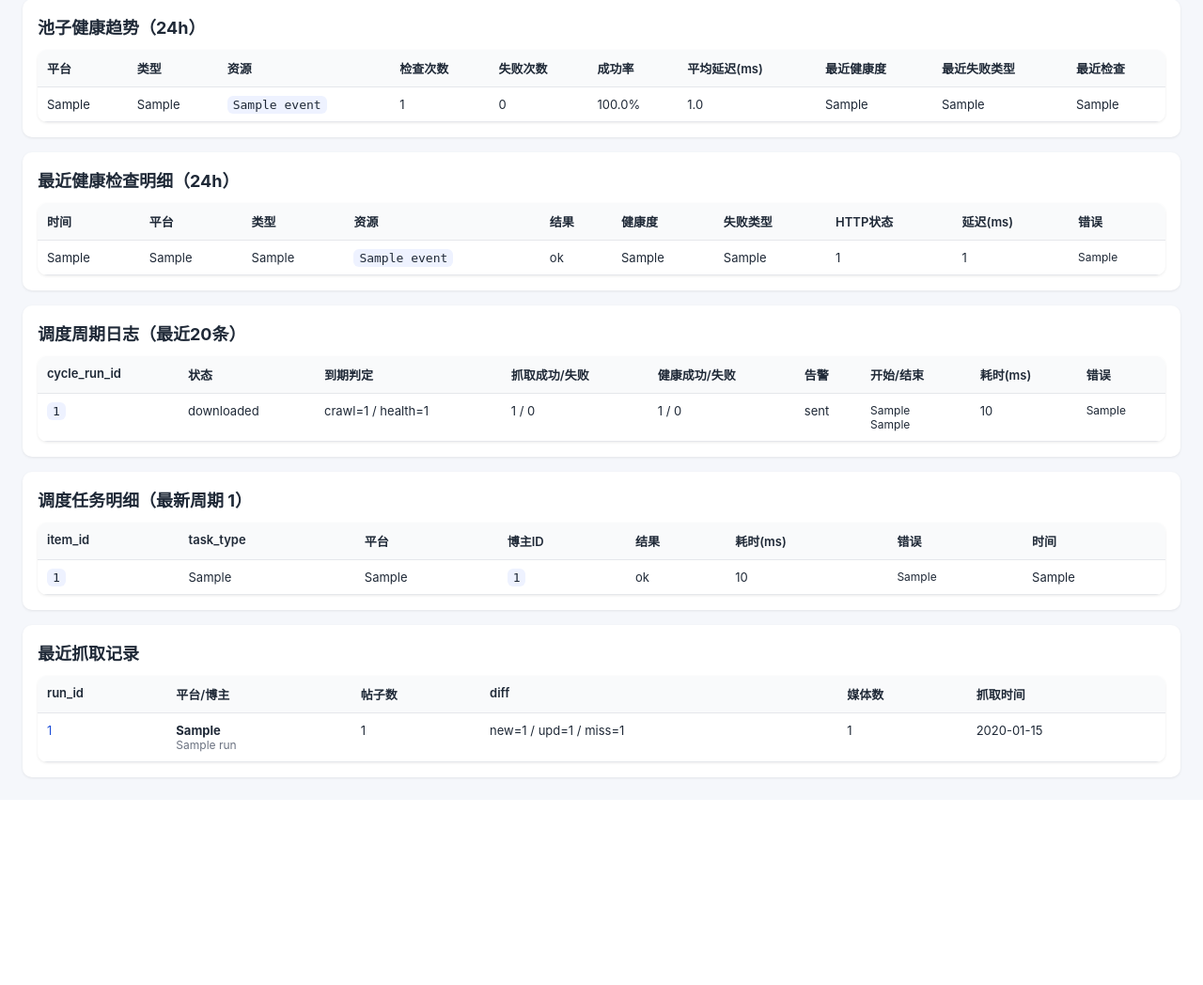
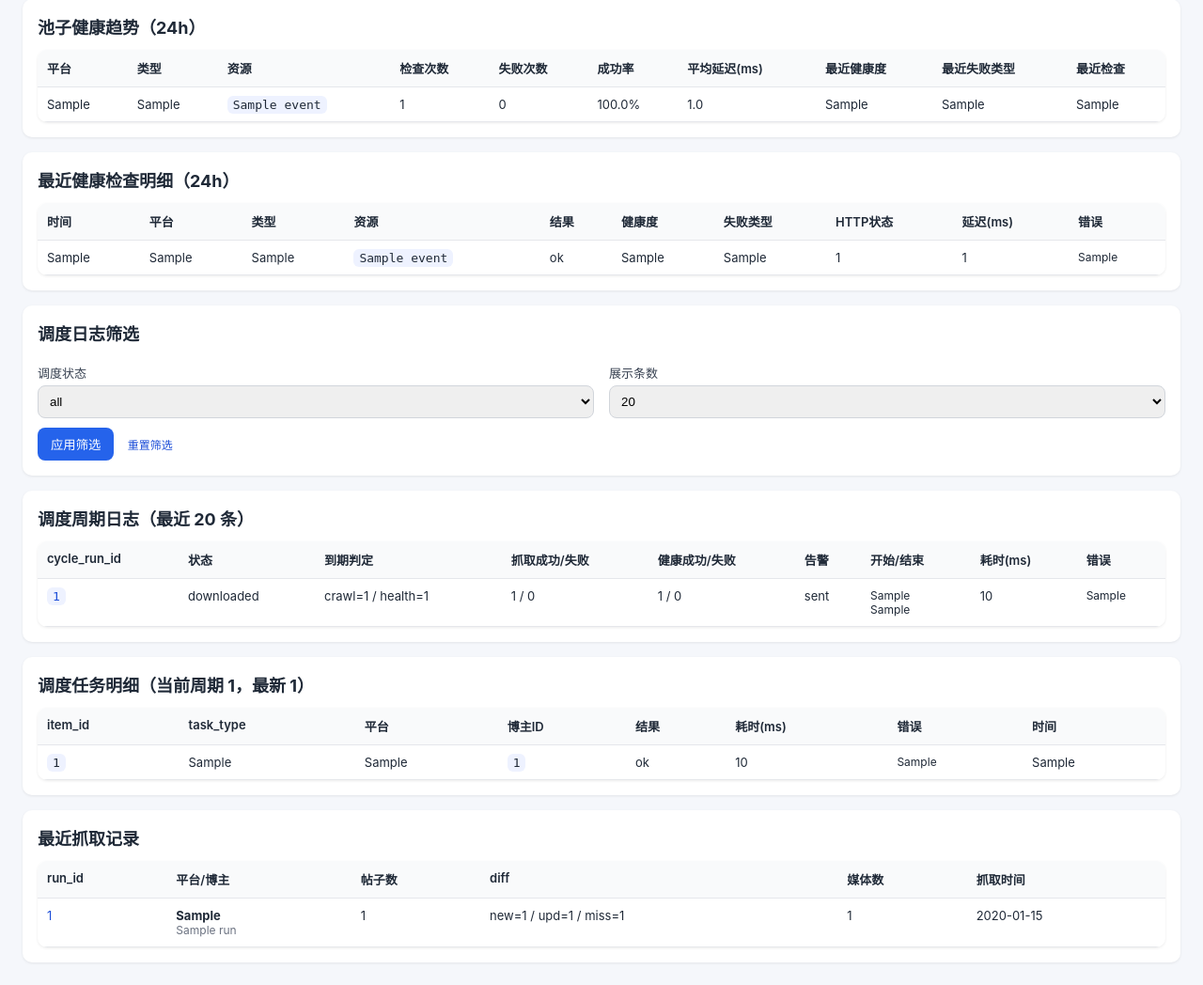
Before and after one commit to jone-code/Crawler, a Flask app: a page that uses src/templates/dashboard.html in a window 1280 px wide. Shown: the part 1981-3029 px from the top of the page at 94% size. Before the commit the page ends 2810 px from the top, so only its background shows below. Run offline with Flask 3, Linux system fonts and the light colour scheme; tables that the repository leaves empty hold one stand-in row (values such as "Sample post").

Commit message:
Add scheduler log filters and cycle detail selection
Co-authored-by: Aaron <jone-code@users.noreply.github.com>

```diff
--- a/src/admin_web.py
+++ b/src/admin_web.py
@@ -61,6 +61,18 @@ def create_app(db_path: str | None = None) -> Flask:
             parsed_window = 24
         health_window_hours = parsed_window if parsed_window in {24, 72, 168} else 24
         only_abnormal = (request.args.get("only_abnormal") or "").strip() == "1"
+        scheduler_status_raw = (request.args.get("scheduler_status") or "").strip().lower()
+        scheduler_status = (
+            scheduler_status_raw
+            if scheduler_status_raw in {"running", "success", "partial_failed", "no_due", "failed"}
+            else None
+        )
+        scheduler_limit_raw = (request.args.get("scheduler_limit") or "20").strip()
+        try:
+            scheduler_limit_parsed = int(scheduler_limit_raw)
+        except ValueError:
+            scheduler_limit_parsed = 20
+        scheduler_limit = scheduler_limit_parsed if scheduler_limit_parsed in {20, 50, 100} else 20
 
         creators = list_creator_ids(db_path=app.config["DB_PATH"], enabled_only=False)
         accounts = list_crawl_account_pool(db_path=app.config["DB_PATH"], enabled_only=False)
@@ -83,16 +95,24 @@ def create_app(db_path: str | None = None) -> Flask:
         )
         scheduler_cycles = list_scheduler_cycle_runs(
             db_path=app.config["DB_PATH"],
-            limit=20,
+            limit=scheduler_limit,
+            status=scheduler_status,
         )
+        selected_cycle_id_raw = (request.args.get("selected_cycle_id") or "").strip()
+        try:
+            selected_cycle_id = int(selected_cycle_id_raw) if selected_cycle_id_raw else None
+        except ValueError:
+            selected_cycle_id = None
         latest_cycle_id = (
             int(scheduler_cycles[0]["id"])
             if scheduler_cycles and isinstance(scheduler_cycles[0], dict)
             else None
         )
+        if selected_cycle_id is None:
+            selected_cycle_id = latest_cycle_id
         scheduler_cycle_items = list_scheduler_cycle_run_items(
             db_path=app.config["DB_PATH"],
-            cycle_run_id=latest_cycle_id,
+            cycle_run_id=selected_cycle_id,
             limit=100,
         )
         recent_runs = _list_recent_runs(app.config["DB_PATH"], limit=50)
@@ -108,9 +128,12 @@ def create_app(db_path: str | None = None) -> Flask:
             health_filter_resource_type=health_resource_type_raw or "all",
             health_filter_window_hours=health_window_hours,
             health_filter_only_abnormal=only_abnormal,
+            scheduler_filter_status=scheduler_status_raw or "all",
+            scheduler_filter_limit=scheduler_limit,
             scheduler_cycles=scheduler_cycles,
             scheduler_cycle_items=scheduler_cycle_items,
             latest_cycle_id=latest_cycle_id,
+            selected_cycle_id=selected_cycle_id,
             recent_runs=recent_runs,
             default_db_path=app.config["DB_PATH"],
         )
--- a/src/templates/dashboard.html
+++ b/src/templates/dashboard.html
@@ -327,6 +327,11 @@
     <div class="card" style="margin-bottom:16px;">
       <h2>健康视图筛选</h2>
       <form method="get" action="/">
+        <input type="hidden" name="scheduler_status" value="{{ scheduler_filter_status }}" />
+        <input type="hidden" name="scheduler_limit" value="{{ scheduler_filter_limit }}" />
+        {% if selected_cycle_id %}
+        <input type="hidden" name="selected_cycle_id" value="{{ selected_cycle_id }}" />
+        {% endif %}
         <div class="grid" style="margin-bottom:0;">
           <div>
             <label>平台</label>
@@ -436,7 +441,42 @@
     </div>
 
     <div class="card" style="margin-bottom:16px;">
-      <h2>调度周期日志（最近20条）</h2>
+      <h2>调度日志筛选</h2>
+      <form method="get" action="/">
+        <input type="hidden" name="health_platform" value="{{ health_filter_platform }}" />
+        <input type="hidden" name="health_resource_type" value="{{ health_filter_resource_type }}" />
+        <input type="hidden" name="health_window_hours" value="{{ health_filter_window_hours }}" />
+        {% if health_filter_only_abnormal %}
+        <input type="hidden" name="only_abnormal" value="1" />
+        {% endif %}
+        <div class="grid" style="margin-bottom:0;">
+          <div>
+            <label>调度状态</label>
+            <select name="scheduler_status">
+              <option value="all" {% if scheduler_filter_status == "all" %}selected{% endif %}>all</option>
+              <option value="running" {% if scheduler_filter_status == "running" %}selected{% endif %}>running</option>
+              <option value="success" {% if scheduler_filter_status == "success" %}selected{% endif %}>success</option>
+              <option value="partial_failed" {% if scheduler_filter_status == "partial_failed" %}selected{% endif %}>partial_failed</option>
+              <option value="no_due" {% if scheduler_filter_status == "no_due" %}selected{% endif %}>no_due</option>
+              <option value="failed" {% if scheduler_filter_status == "failed" %}selected{% endif %}>failed</option>
+            </select>
+          </div>
+          <div>
+            <label>展示条数</label>
+            <select name="scheduler_limit">
+              <option value="20" {% if scheduler_filter_limit == 20 %}selected{% endif %}>20</option>
+              <option value="50" {% if scheduler_filter_limit == 50 %}selected{% endif %}>50</option>
+              <option value="100" {% if scheduler_filter_limit == 100 %}selected{% endif %}>100</option>
+            </select>
+          </div>
+        </div>
+        <button type="submit">应用筛选</button>
+        <a class="small" href="/" style="margin-left:10px;">重置筛选</a>
+      </form>
+    </div>
+
+    <div class="card" style="margin-bottom:16px;">
+      <h2>调度周期日志（最近 {{ scheduler_filter_limit }} 条）</h2>
       <table>
         <thead>
           <tr>
@@ -454,7 +494,11 @@
         <tbody>
           {% for cycle in scheduler_cycles %}
           <tr>
-            <td><code>{{ cycle.id }}</code></td>
+            <td>
+              <a href="/?scheduler_status={{ scheduler_filter_status }}&scheduler_limit={{ scheduler_filter_limit }}&selected_cycle_id={{ cycle.id }}&health_platform={{ health_filter_platform }}&health_resource_type={{ health_filter_resource_type }}&health_window_hours={{ health_filter_window_hours }}{% if health_filter_only_abnormal %}&only_abnormal=1{% endif %}">
+                <code>{{ cycle.id }}</code>
+              </a>
+            </td>
             <td>{{ cycle.status }}</td>
             <td>
               crawl={{ 1 if cycle.crawl_due else 0 }} /
@@ -478,7 +522,7 @@
     </div>
 
     <div class="card" style="margin-bottom:16px;">
-      <h2>调度任务明细（最新周期 {{ latest_cycle_id or "-" }}）</h2>
+      <h2>调度任务明细（当前周期 {{ selected_cycle_id or "-" }}，最新 {{ latest_cycle_id or "-" }}）</h2>
       <table>
         <thead>
           <tr>
```
Also changed, not shown: src/storage/sqlite_store.py.
